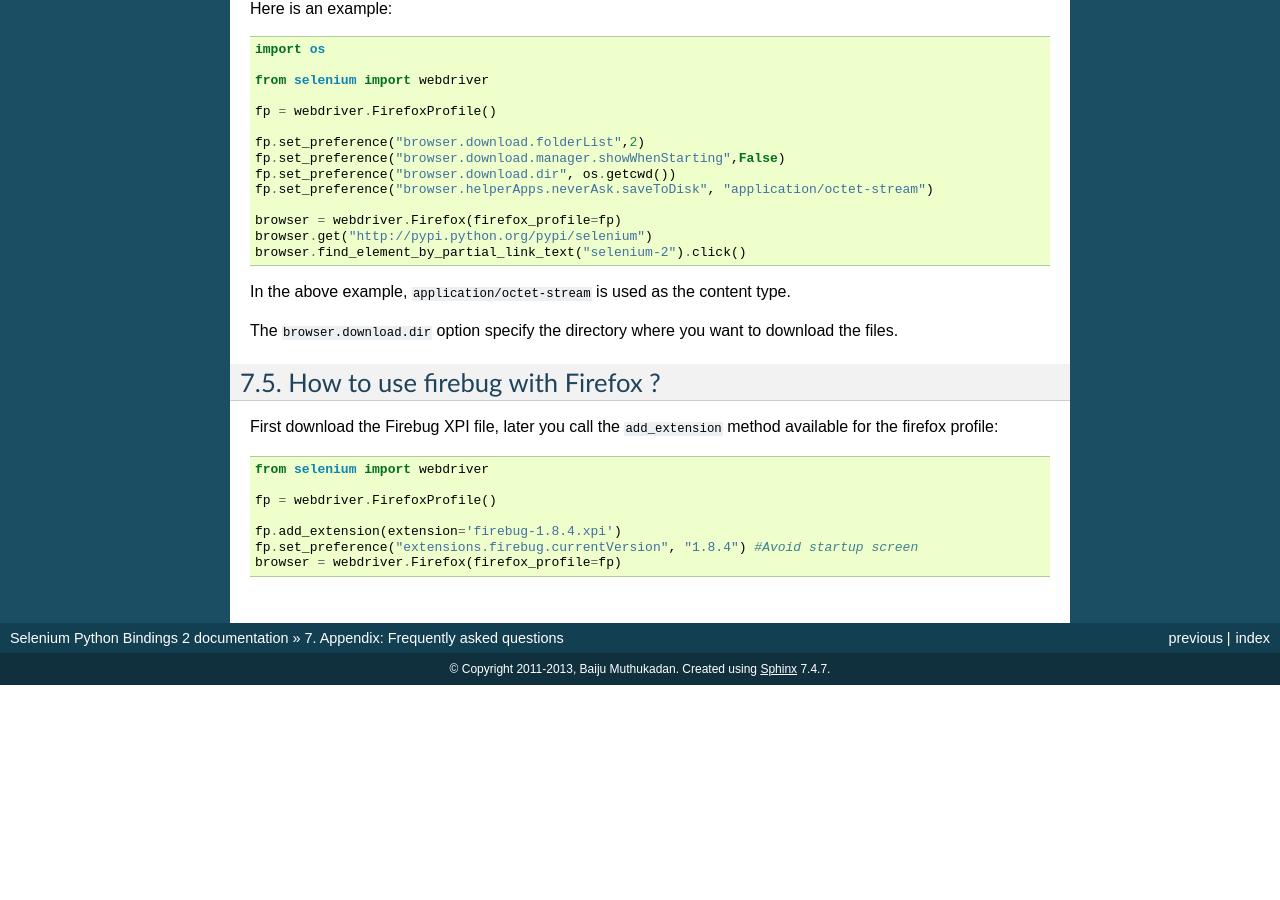
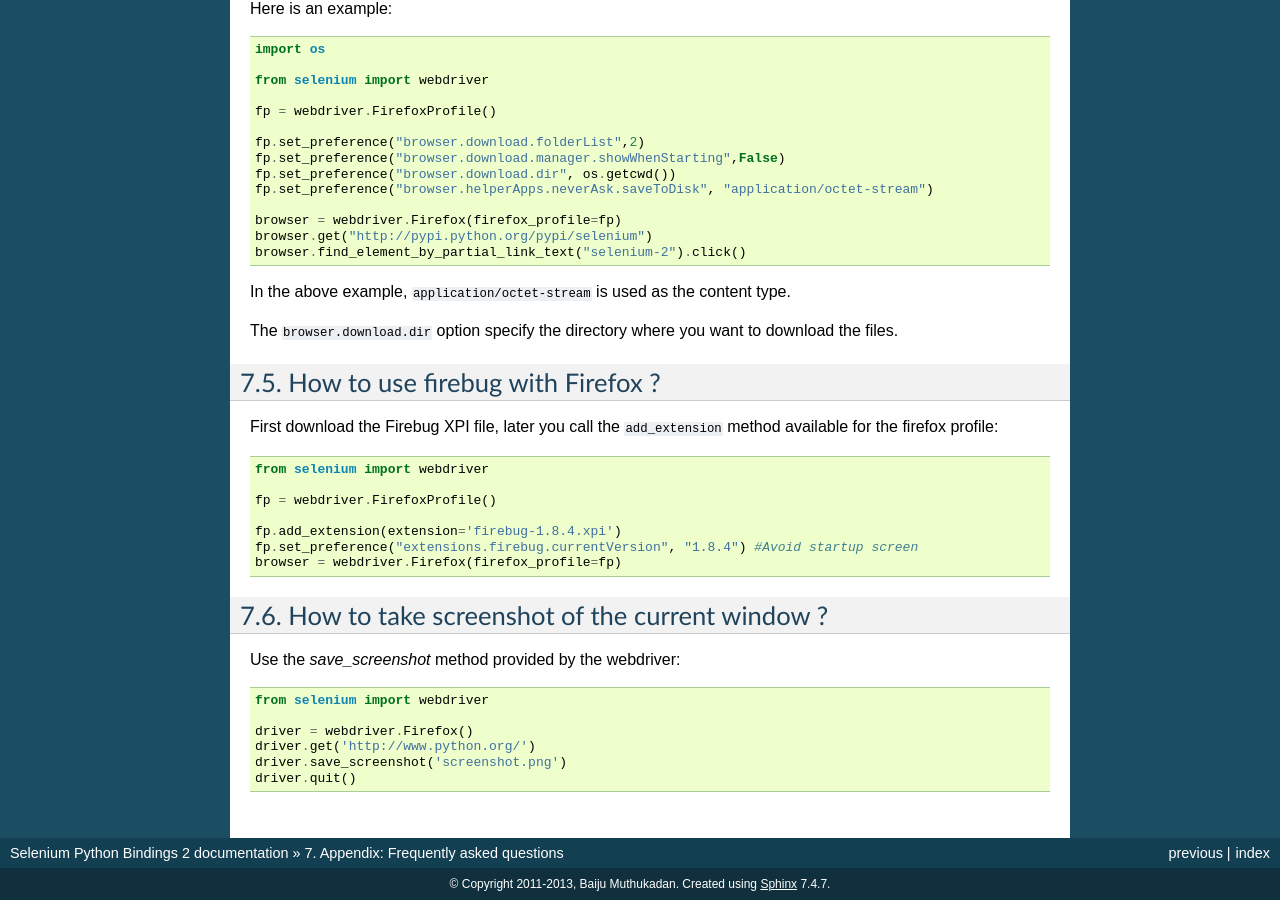
Before and after one commit to baijum/selenium-python, a Sphinx documentation site: the page built from source/faq.rst, in a window 1280 px wide and 900 px high, scrolled down 1256 px. Built offline with Sphinx 7.4.7, drawn with Linux system fonts in a browser that asks for light colours; before the commit the page ends 1941 px from its top, so only the background shows below that; some of the changed text lies outside the part shown.

Commit message:
screenshot

```diff
--- a/source/faq.rst
+++ b/source/faq.rst
@@ -112,3 +112,15 @@ First download the Firebug XPI file, later you call the
   fp.add_extension(extension='firebug-1.8.4.xpi')
   fp.set_preference("extensions.firebug.currentVersion", "1.8.4") #Avoid startup screen
   browser = webdriver.Firefox(firefox_profile=fp)
+
+How to take screenshot of the current window ?
+~~~~~~~~~~~~~~~~~~~~~~~~~~~~~~~~~~~~~~~~~~~~~~
+
+Use the `save_screenshot` method provided by the webdriver::
+
+  from selenium import webdriver
+
+  driver = webdriver.Firefox()
+  driver.get('http://www.python.org/')
+  driver.save_screenshot('screenshot.png')
+  driver.quit()
```
